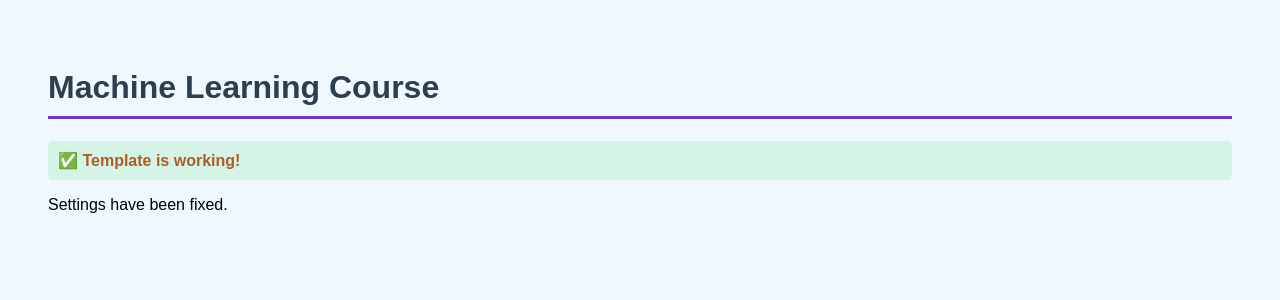
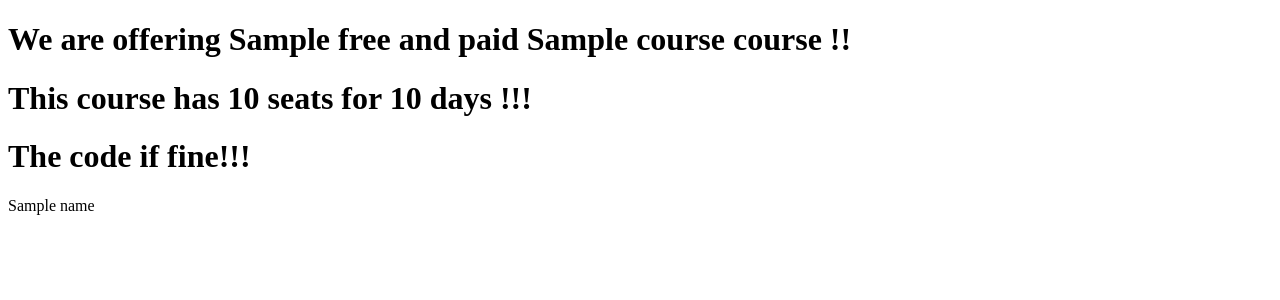
Before and after one commit to rayhanmahmud98/web_development, a Django app: template Django/courses/templates/machine_learning/machine_learning.html in a window 1280 px wide. Shown: the top 300 px of the page. Run offline with Django 5.2, Linux system fonts and the light colour scheme; the template is opened without the code that fills it: most values are stand-ins (such as "Sample title", 1, 10 or a date in 2020).

Commit message:
learned about templates

```diff
--- a/Django/courses/templates/machine_learning/machine_learning.html
+++ b/Django/courses/templates/machine_learning/machine_learning.html
@@ -2,29 +2,17 @@
 <html>
 <head>
     <title>Machine Learning</title>
-    <style>
-        body {
-            font-family: Arial, sans-serif;
-            padding: 40px;
-            background: #f0f8ff;
-        }
-        h1 {
-            color: #2c3e50;
-            border-bottom: 3px solid #6e34db;
-            padding-bottom: 10px;
-        }
-        .success {
-            color: #ae5d27;
-            font-weight: bold;
-            background: #d5f4e6;
-            padding: 10px;
-            border-radius: 5px;
-        }
-    </style>
 </head>
 <body>
-    <h1>Machine Learning Course</h1>
-    <p class="success">✅ Template is working!</p>
-    <p>Settings have been fixed.</p>
+    <h1>We are offering {{tc}} free and paid {{course|capfirst}} course !!</h1>
+    <h1>This course has {{seat}} seats for {{cd}} days !!!</h1>
+
+    {% if tc %}
+    <h1> The code if fine!!!</h1>
+    {% endif %}
+
+    {% for n in names %}
+    {{n}}
+    {% endfor %}
 </body>
 </html>
```
Also changed, not shown: Django/courses/machine_learning/views.py (+9 -1 lines).
